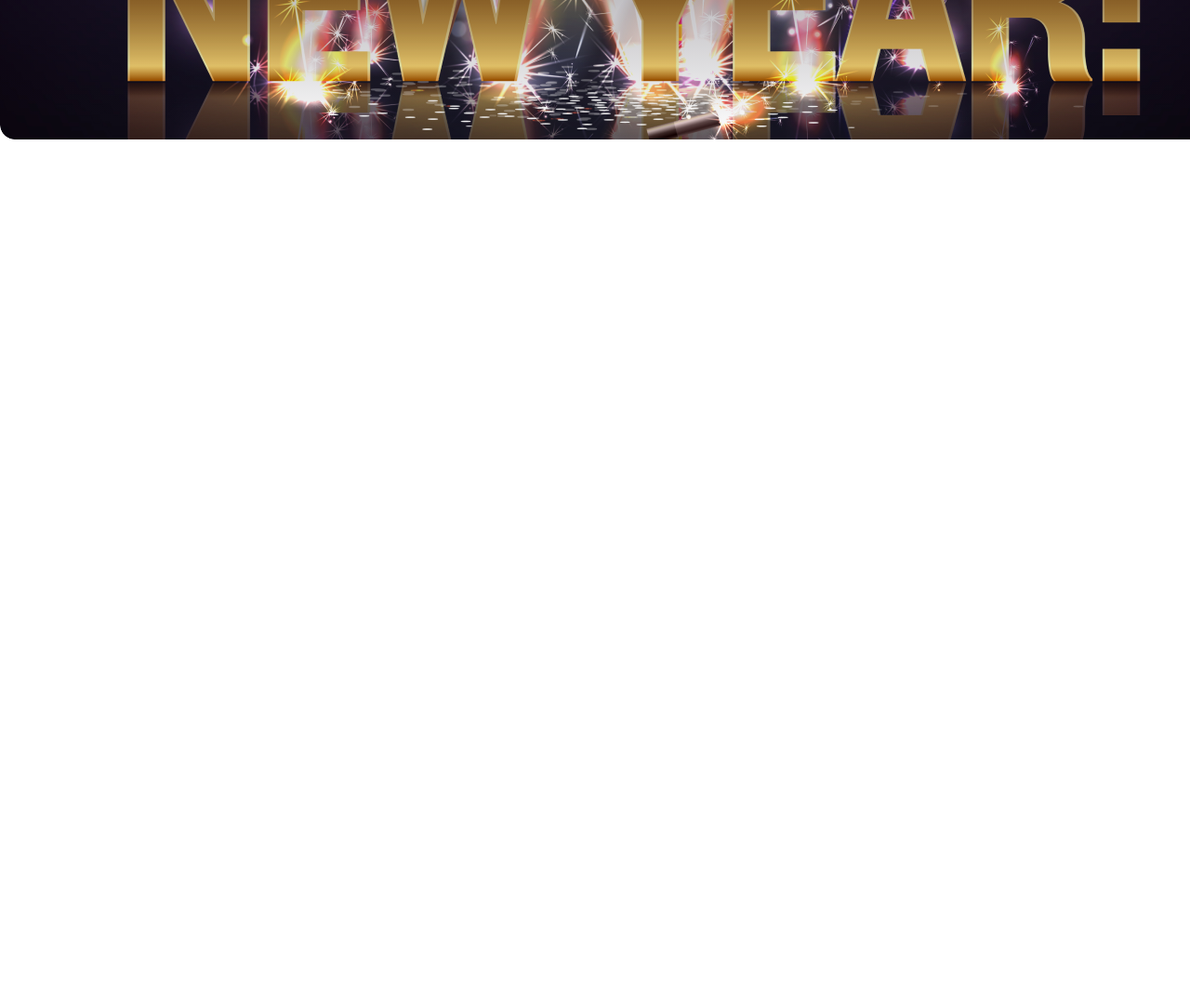
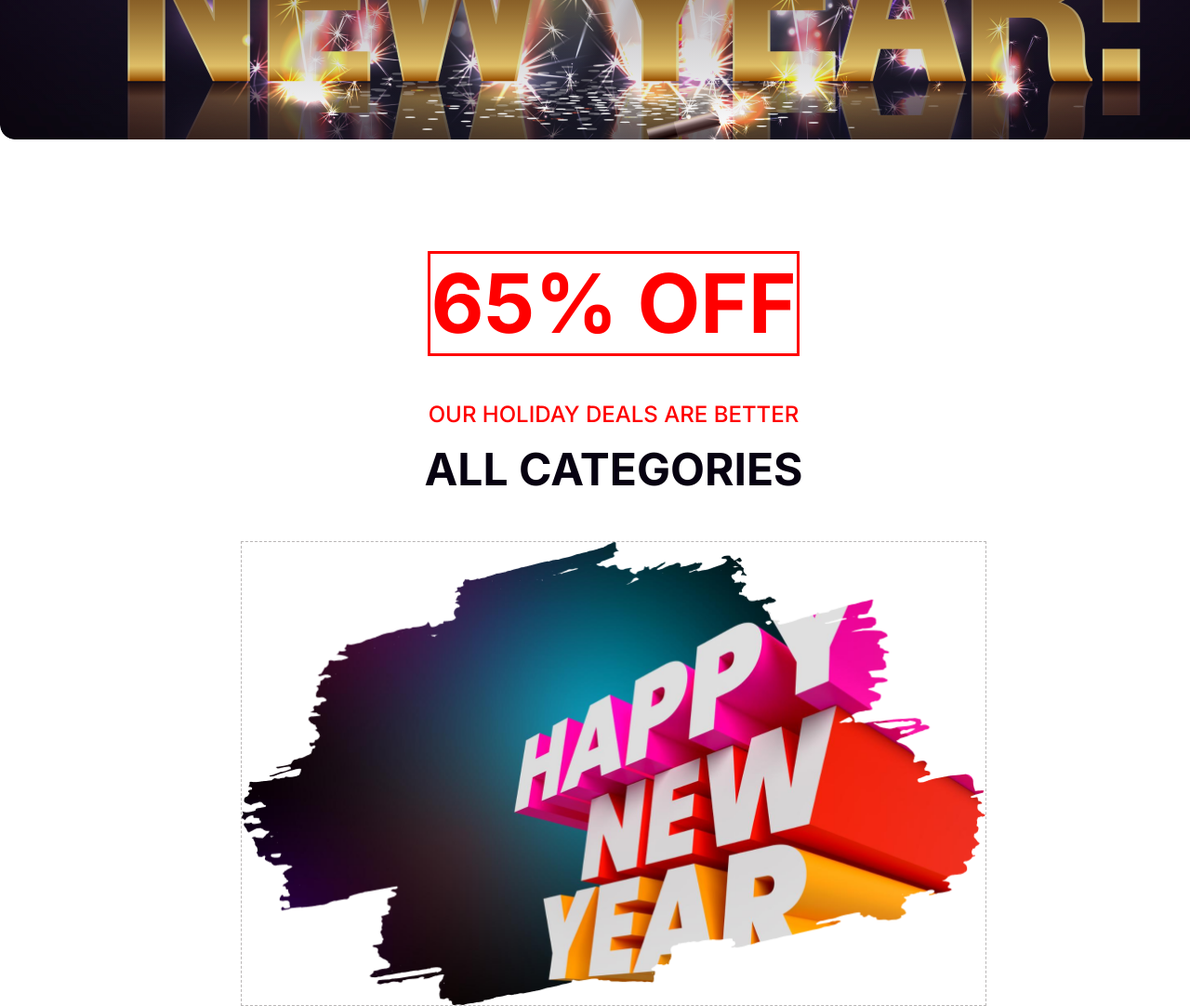
Before and after one commit to aka-azad/bach9-a1-solution, a plain HTML site: page index.html in a window 1280 px wide. Shown: the part 500-1582 px from the top of the page at 93% size. Before the commit the page ends 800 px from the top, so only its background shows below. Drawn offline with Linux system fonts and the light colour scheme; a web font is replaced by a local one.

Commit message:
discount section html css done

```diff
--- a/index.html
+++ b/index.html
@@ -13,7 +13,14 @@
         <h1 class="banner-title">New Year Party Celebration</h1>
       </div>
     </header>
-    <main></main>
+    <main>
+      <section class="discount-page">
+        <h1 class="discount-title">65% Off</h1>
+        <p class="discount-p1">Our Holiday Deals Are Better</p>
+        <p class="discount-p2">All Categories</p>
+        <img src="assets/New Year Photo.png" alt="image happy new year" />
+      </section>
+    </main>
     <footer></footer>
   </body>
 </html>
--- a/style.css
+++ b/style.css
@@ -1,4 +1,5 @@
 @import url("https://fonts.googleapis.com/css2?family=Brygada+1918:ital,wght@0,400..700;1,400..700&family=Merriweather:ital,wght@0,300;0,400;0,700;0,900;1,300;1,400;1,700;1,900&family=Raleway:ital,wght@0,100..900;1,100..900&display=swap");
+@import url("https://fonts.googleapis.com/css2?family=Inter:wght@100..900&display=swap");
 
 * {
   box-sizing: border-box;
@@ -51,3 +52,60 @@ body {
   letter-spacing: 0%;
   text-align: center;
 }
+
+/* main section style starts here */
+
+main {
+  width: 1320px;
+  margin: 0 auto;
+}
+
+/* discount page styles start here */
+
+.discount-page {
+  display: flex;
+  flex-direction: column;
+  justify-content: center;
+  align-items: center;
+  margin-top: 120px;
+  text-transform: uppercase;
+}
+
+.discount-title {
+  color: rgb(255, 0, 0);
+  font-family: Inter;
+  font-size: 88px;
+  font-weight: 700;
+  line-height: 107px;
+  letter-spacing: 0%;
+  text-align: center;
+  border: 3px solid rgb(255, 0, 0);
+  margin-bottom: 48px;
+}
+
+.discount-p1 {
+  color: rgb(255, 0, 0);
+  font-family: Inter;
+  font-size: 24px;
+  font-weight: 500;
+  line-height: 29px;
+  letter-spacing: 0%;
+  text-align: center;
+  margin-bottom: 16px;
+}
+
+.discount-p2 {
+  color: rgb(7, 2, 17);
+  font-family: Inter;
+  font-size: 48px;
+  font-weight: 700;
+  line-height: 58px;
+  letter-spacing: 0%;
+  text-align: center;
+  margin-bottom: 48px;
+}
+
+.discount-page > img {
+  border: 1px dashed rgba(142, 137, 137, 0.61);
+  width: 802px;
+}
```
